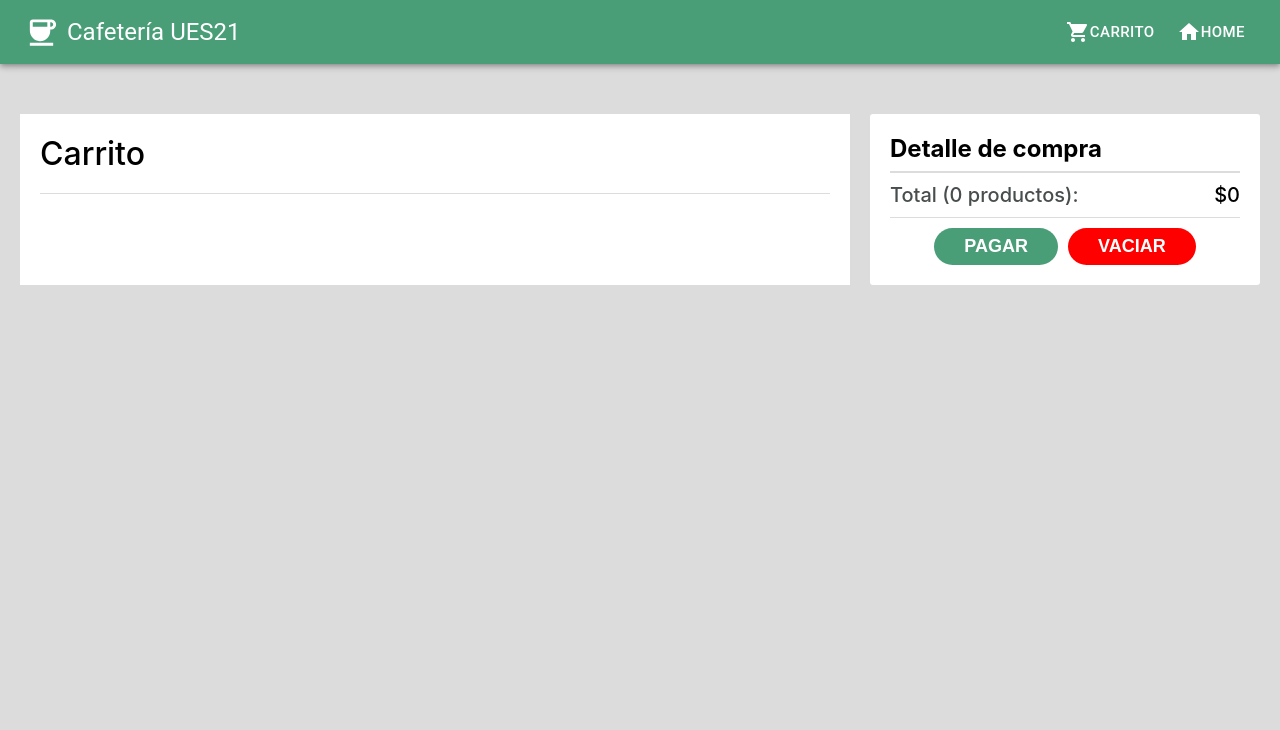
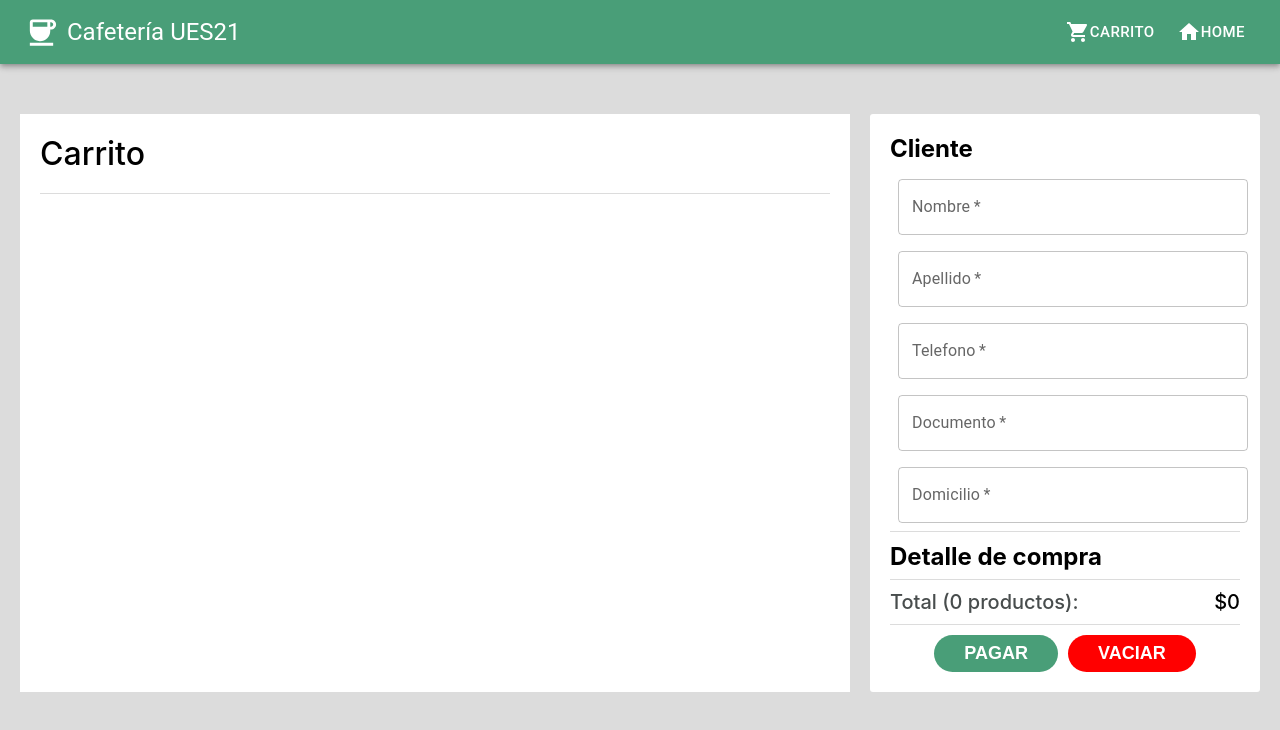
Before and after one commit to sebagarayco/seminario_colaborativo_front, a React (Create React App) app: page /cart in a window 1280 px wide. Shown: the top 730 px of the page. Built offline with nearby package versions, Linux system fonts and the light colour scheme.

Commit message:
Cliente (#1)
* Add: Form Cliente

* Match payload JSON

```diff
--- a/src/components/CartItem.js
+++ b/src/components/CartItem.js
@@ -2,24 +2,24 @@ import './CartItem.css'
 import { incrementQuantity, decrementQuantity, removeItem } from '../redux/cartSlice'
 import { useDispatch } from 'react-redux'
 
-function CartItem({ id, image, title, price, stock, quantity = 0 }) {
+function CartItem({ id, imagen, nombre, precioUnitario, cantidadEnStock, cantidad = 0 }) {
   const dispatch = useDispatch()
 
   return (
     <div className="cartItem">
-      <img className="cartItem__image" src={image} alt='item' />
+      <img className="cartItem__image" src={imagen} alt='item' />
       <div className="cartItem__info">
-        <div className="cartItem__title">{title}</div>
+        <div className="cartItem__title">{nombre}</div>
         <div className="cartItem__price">
-          Precio: ${price}.-
+          Precio: ${precioUnitario}.-
         </div>
         <div className="cartItem__price">
-          Stock: {stock} unidades
+          Stock: {cantidadEnStock} unidades
         </div>
         <div className='cartItem__incrDec'>
           <button onClick={() => dispatch(decrementQuantity(id))}>-</button>
-          <p>{quantity}</p>
-          <button onClick={() => dispatch(incrementQuantity(id, stock))}>+</button>
+          <p>{cantidad}</p>
+          <button onClick={() => dispatch(incrementQuantity(id, cantidadEnStock))}>+</button>
         </div>
         <button
           className='cartItem__removeButton'
--- a/src/components/Item.js
+++ b/src/components/Item.js
@@ -2,29 +2,29 @@ import './Item.css'
 import { useDispatch } from 'react-redux';
 import { addToCart } from '../redux/cartSlice';
 
-function Item({ id, title, image, price, stock }) {
+function Item({ id, nombre, imagen, precioUnitario, cantidadEnStock }) {
 
   const dispatch = useDispatch()
 
   return (
     <div className="item">
       <div className="item__info">
-        <div className="item__title"><strong>{title}</strong></div>
+        <div className="item__title"><strong>{nombre}</strong></div>
         <div className="item__price">
-          Precio: ${price}.-
+          Precio: ${precioUnitario}.-
         </div>
         <div className="item__stock">
-          Stock: {stock} unidades
+          Stock: {cantidadEnStock} unidades
         </div>
       </div>
       <img
-        src={image}
+        src={imagen}
         alt="item"
       />
       <button
         onClick={() =>
           dispatch(addToCart({
-            id, title, image, price, stock
+            id, nombre, imagen, precioUnitario, cantidadEnStock
           }))
         }>Agregar
       </button>
--- a/src/components/Total.css
+++ b/src/components/Total.css
@@ -10,9 +10,8 @@
   min-width: 350px;
 }
 
-.total>h2 {
+h2 {
   padding-bottom: 8px;
-  border-bottom: 1px solid gainsboro;
 }
 
 .total__p {
@@ -102,6 +101,11 @@
   border: 1px solid #376951;
 }
 
+.cliente {
+  margin-bottom: 10px;
+  border-bottom: 1px solid gainsboro;
+}
+
 @media(max-width:800px) {
   .total {
     width: unset;
--- a/src/components/Total.js
+++ b/src/components/Total.js
@@ -1,36 +1,85 @@
 import './Total.css'
 import { useSelector, useDispatch } from 'react-redux'
 import { clearCart } from '../redux/cartSlice'
+import { useState } from 'react';
+import Box from '@mui/material/Box';
+import TextField from '@mui/material/TextField';
+
 
 function Total() {
   const dispatch = useDispatch()
   const cart = useSelector((state) => state.cart)
 
-  const pagar = () => {
-    alert('El state esta asi: ' + JSON.stringify(cart))
+  const clientData = ['Nombre', 'Apellido', 'Telefono', 'Documento', 'Domicilio']
+  const [inputs, setInputs] = useState({});
+
+  const handleChange = evt => {
+    const name = evt.target.id;
+    const value = evt.target.value;
+    setInputs(values => ({ ...values, [name.toLowerCase()]: value }))
   }
 
   const getTotal = () => {
     let totalQuantity = 0
     let totalPrice = 0
     cart.forEach(item => {
-      totalQuantity += item.quantity
-      totalPrice += item.price * item.quantity
+      totalQuantity += item.cantidad
+      totalPrice += item.precioUnitario * item.cantidad
     })
     return { totalPrice, totalQuantity }
   }
 
+  const confirmarPedido = (event) => {
+    event.preventDefault()
+    var payload = {
+      "detallePedido": [
+        cart
+      ],
+      "importeTotal": getTotal().totalPrice,
+      "cliente": {
+        "apellido": inputs.apellido,
+        "nombre": inputs.nombre,
+        "telefono": inputs.telefono,
+        "documento": inputs.documento,
+        "domicilio": inputs.domicilio
+      }
+    }
+    console.log(payload);
+  }
+
   return (
+    <form onSubmit={confirmarPedido}>
       <div className="total">
+        <div className="cliente">
+          <h2>Cliente</h2>
+          <Box
+            sx={{ '& .MuiTextField-root': { m: 1 }, }}
+            noValidate
+            autoComplete="off"
+          >
+            <div>
+              {
+                clientData.map(data => (
+                  <TextField key={data}
+                    fullWidth
+                    required
+                    id={data}
+                    label={data}
+                    onChange={handleChange}
+                  />
+                ))}
+            </div>
+          </Box>
+        </div>
         <h2>Detalle de compra</h2>
         {
           cart.map(item => (
             <div className="total__item" key={item.id}>
               <div className="total__item__quantity">
-              {item.quantity} x {item.title}
+                {item.cantidad} x {item.nombre}
               </div>
               <div className="total__item__price">
-              ${item.price * item.quantity}
+                ${item.precioUnitario * item.cantidad}
               </div>
             </div>
           ))
@@ -44,7 +93,7 @@ function Total() {
           </div>
         </div>
         <div className="total__buttons">
-        <button className="total__b__pagar" onClick={pagar}>
+          <button className="total__b__pagar" type="submit">
             <strong>PAGAR</strong>
           </button>
           <button className="total__b__erase" onClick={() => dispatch(clearCart())}>
@@ -52,6 +101,7 @@ function Total() {
           </button>
         </div>
       </div>
+    </form>
   )
 }
 
--- a/src/pages/Cart.js
+++ b/src/pages/Cart.js
@@ -19,11 +19,11 @@ function Cart() {
               <CartItem
                 key={item.id}
                 id={item.id}
-                image={item.image}
-                title={item.title}
-                price={item.price}
-                stock={item.stock}
-                quantity={item.quantity}
+                imagen={item.imagen}
+                nombre={item.nombre}
+                precioUnitario={item.precioUnitario}
+                cantidadEnStock={item.cantidadEnStock}
+                cantidad={item.cantidad}
               />
             ))}
           </div>
--- a/src/pages/Home.js
+++ b/src/pages/Home.js
@@ -24,7 +24,7 @@ function Home() {
   const getTotalQuantity = () => {
     let total = 0
     cart.forEach(item => {
-      total += item.quantity
+      total += item.cantidad
     })
     return total
   }
@@ -38,10 +38,10 @@ function Home() {
             {productos.map(product => (
               <Item key={product.id}
                 id={product.id}
-                title={product.nombre}
-                price={product.precioUnitario}
-                stock={product.cantidadEnStock}
-                image="https://dummyimage.com/200x200/000/fff.png&text=Café"
+                nombre={product.nombre}
+                precioUnitario={product.precioUnitario}
+                cantidadEnStock={product.cantidadEnStock}
+                imagen="https://dummyimage.com/200x200/000/fff.png&text=Café"
               />
             ))
             }
--- a/src/redux/cartSlice.js
+++ b/src/redux/cartSlice.js
@@ -1,5 +1,4 @@
 import { createSlice } from '@reduxjs/toolkit';
-
 
 const cartSlice = createSlice({
   name: 'cart',
@@ -9,13 +8,13 @@ const cartSlice = createSlice({
   reducers: {
     addToCart: (state, action) => {
       const itemInCart = state.cart.find((item) => item.id === action.payload.id);
-      console.log('El stock es: ' + action.payload.stock + ' y cantidad en carrito es: ' + itemInCart?.quantity);
+      console.log('El stock es: ' + action.payload.cantidadEnStock + ' y cantidad en carrito es: ' + itemInCart?.cantidad);
       console.log('El state esta asi: ' + JSON.stringify(state));
       if (!itemInCart) {
-        state.cart.push({ ...action.payload, quantity: 1 });
+        state.cart.push({ ...action.payload, cantidad: 1 });
       } else {
-        if (itemInCart.quantity < action.payload.stock) {
-          itemInCart.quantity++;
+        if (itemInCart.cantidad < action.payload.cantidadEnStock) {
+          itemInCart.cantidad++;
         } else {
           alert('No hay mas stock de este producto.');
         }
@@ -23,19 +22,19 @@ const cartSlice = createSlice({
     },
     incrementQuantity: (state, action) => {
       const item = state.cart.find((item) => item.id === action.payload);
-      console.log('Cantidad es: ' + item.quantity + ' y stock es: ' + item.stock);
-      if (item.quantity < item.stock) {
-        item.quantity++;
+      console.log('Cantidad es: ' + item.cantidad + ' y stock es: ' + item.cantidadEnStock);
+      if (item.cantidad < item.cantidadEnStock) {
+        item.cantidad++;
       } else {
         alert('No hay mas stock de este producto.');
       }
     },
     decrementQuantity: (state, action) => {
       const item = state.cart.find((item) => item.id === action.payload);
-      if (item.quantity === 1) {
-        item.quantity = 1
+      if (item.cantidad === 1) {
+        item.cantidad = 1
       } else {
-        item.quantity--;
+        item.cantidad--;
       }
     },
     removeItem: (state, action) => {
```
Lines whose indentation alone changed are shown as unchanged.
